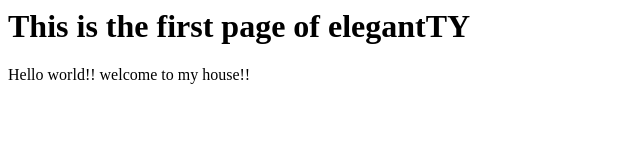
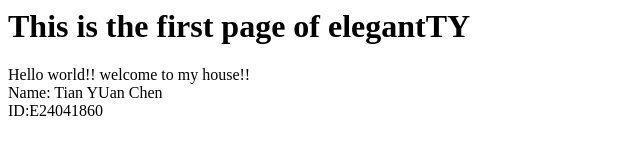
Before and after one commit to elegantTY/wp2017, a plain HTML site: page index.html in a window 1280 px wide. Shown: the whole page, without its empty margins (0-640 px from the left). Drawn offline with Linux system fonts and the light colour scheme.

Commit message:
the second version

```diff
--- a/index.html
+++ b/index.html
@@ -6,6 +6,9 @@
             </head>
               <body>
                   <h1>This is the first page of elegantTY</h1>
-                      <p>Hello world!! welcome to my house!!</p>
+                      <p>Hello world!! welcome to my house!!<br>
+                         Name: Tian YUan Chen<br>
+                         ID:E24041860
+                      </p>
                         </body>
 </html>
```
